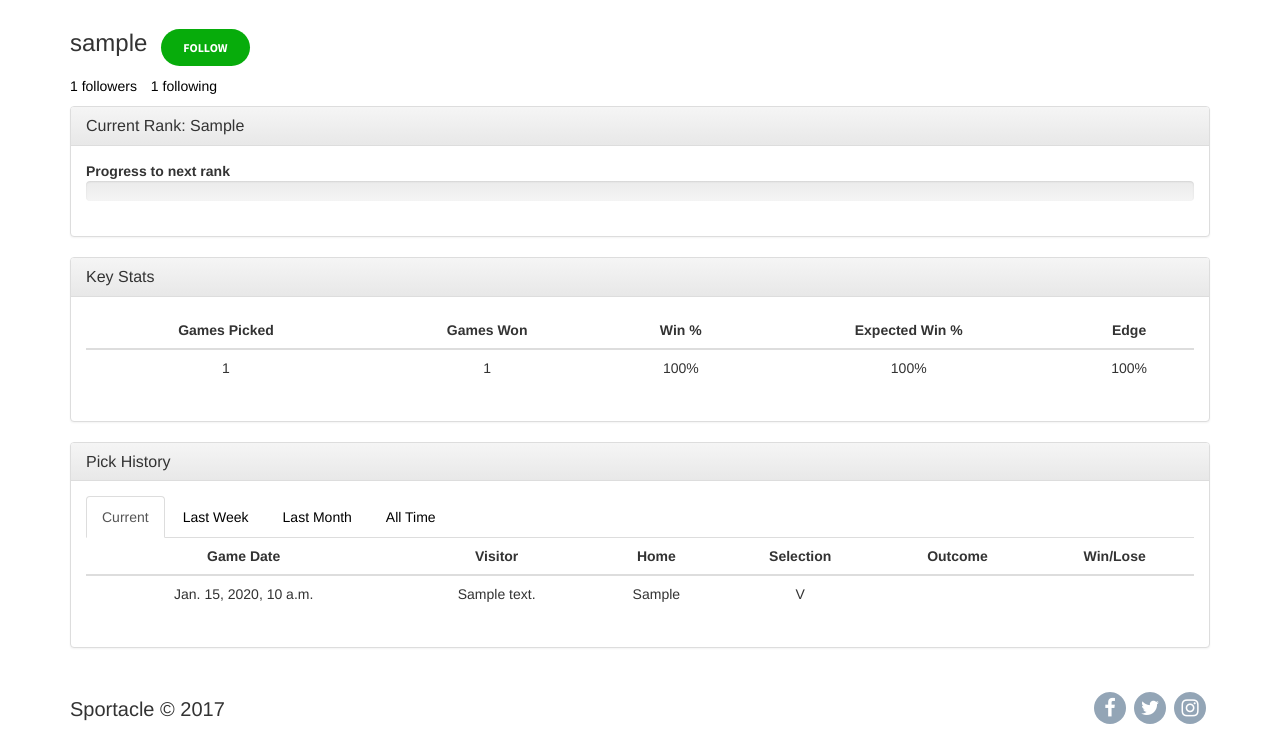
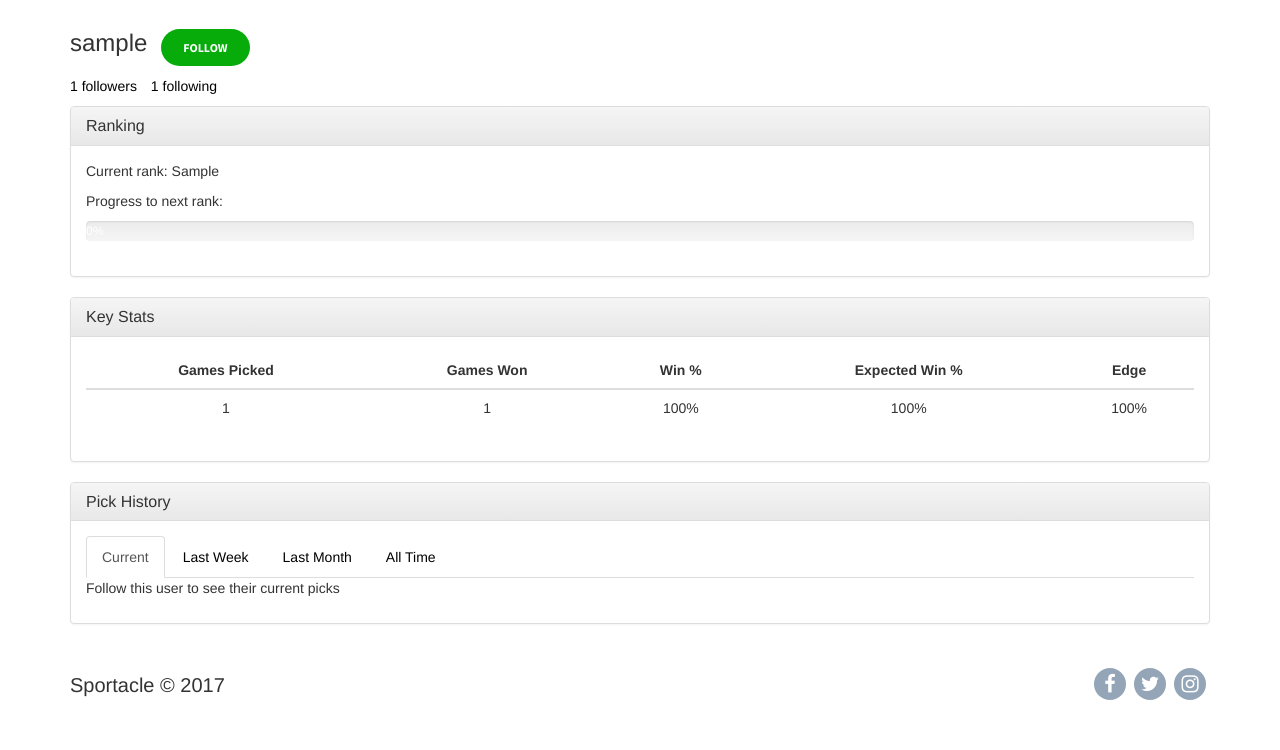
Before and after one commit to hartigan89/sportacle, a Django app: a page that uses templates/mysportacle/profile.html in a window 1280 px wide. Shown: the part 70-820 px from the top of the page. After the commit the page ends 770 px from the top, so only its background shows below. Run offline with Django 3.2, Linux system fonts and the light colour scheme; tables that the repository leaves empty hold one stand-in row (values such as "Sample post"); parts of the project's set-up code (start-up, migrations or seed data) failed here and were passed over; some libraries are stand-ins or nearby versions.

Commit message:
added SVP functionality, changed profile

```diff
--- a/leaderboard/models.py
+++ b/leaderboard/models.py
@@ -31,6 +31,16 @@ class Leaderboard(models.Model):
         return currRank
 
     @property
+    def isSVP(self):
+        tempRank = Rank.objects.filter(user=self.user).order_by('-updated')
+        if tempRank:
+            svp = tempRank[0].isSVP
+        else:
+            svp = False
+
+        return svp
+
+    @property
     def getWinRate(self):
         if self.numGames > 0:
             winRate = (float(self.gamesWon) / float(self.numGames))*100
--- a/ranker/admin.py
+++ b/ranker/admin.py
@@ -4,5 +4,6 @@ from .models import Rank
 class RankAdmin(admin.ModelAdmin):
     list_display = ['id', 'user', 'numGames', 'trueRank', 'smoothRank', 'rank', 'created', 'updated']
     list_filter = ['user', 'created', 'updated']
+    list_editable = ['trueRank', 'smoothRank', 'rank']
 
 admin.site.register(Rank, RankAdmin)
--- a/templates/mysportacle/profile.html
+++ b/templates/mysportacle/profile.html
@@ -31,10 +31,12 @@
             <div class="col-md-12">
                 <div class="panel panel-default">
                     <div class="panel-heading">
-                        <h3 class="panel-title">Current Rank: {{ leader.getRank }}</h3></div>
-                    <div class="panel-body"><strong>Progress to next rank</strong>
+                        <h3 class="panel-title">Ranking</h3></div>
+                    <div class="panel-body">
+                        <p>Current rank: {{ leader.getRank }}</p>
+                        <p>Progress to next rank:</p>
                         <div class="progress">
-                            <div class="progress-bar progress-bar-success" aria-valuenow="{{ progress }}" aria-valuemin="0" aria-valuemax="100" style="width:{{ progress }}%;"></div>
+                            <div class="progress-bar progress-bar-success" aria-valuenow="{{ progress }}" aria-valuemin="0" aria-valuemax="100" style="width:{{ progress }}%;">{{ progress }}%</div>
                         </div>
                     </div>
                 </div>
@@ -96,6 +98,7 @@
                             </ul>
                             <div class="tab-content">
                                 <div class="tab-pane active" role="tabpanel" id="tab-1">
+                                    {% if isFollowing or isOwn %}
                                         {% if current %}
                                             <div class="table-responsive">
                                                 <table class="table">
@@ -125,6 +128,9 @@
                                             </div>
                                         {% else %}
                                             <p>No picks to show</p>
+                                        {% endif %}
+                                    {% else %}
+                                        <p>Follow this user to see their current picks</p>
                                     {% endif %}
                                 </div>
                                 <div class="tab-pane" role="tabpanel" id="tab-2">
--- a/templates/mysportacle/relationships.html
+++ b/templates/mysportacle/relationships.html
@@ -23,6 +23,7 @@
                                             <th>Expected Win %</th>
                                             <th>Edge</th>
                                             <th>Rank</th>
+                                            <th>SVP</th>
                                         </tr>
                                     </thead>
                                     <tbody>
@@ -35,6 +36,11 @@
                                                 <td>{{ r.getExpRate|floatformat }}%</td>
                                                 <td>{{ r.formatEdge|floatformat }}%</td>
                                                 <td>{{ r.getRank }}</td>
+                                                <td>
+                                                    {% if r.isSVP %}
+                                                         <img src="{% static "base/img/verified.png"%}" style="width:24px;">
+                                                    {% endif %}
+                                                </td>
                                             </tr>
                                         {% endfor %}
                                     </tbody>
--- a/update_leaderboard.py
+++ b/update_leaderboard.py
@@ -2,7 +2,7 @@ import os
 import sys
 import django
 sys.path.append("/home/ubuntu/workspace/") #path to your settings file
-os.environ['DJANGO_SETTINGS_MODULE'] = 'sportacle.settings'
+os.environ['DJANGO_SETTINGS_MODULE'] = 'sportacle.settings.dev'
 django.setup()
 
 import datetime
--- a/update_odds.py
+++ b/update_odds.py
@@ -2,7 +2,7 @@ import os
 import sys
 import django
 sys.path.append("/home/ubuntu/workspace/") #path to your settings file
-os.environ['DJANGO_SETTINGS_MODULE'] = 'sportacle.settings'
+os.environ['DJANGO_SETTINGS_MODULE'] = 'sportacle.settings.dev'
 django.setup()
 
 from pytz import timezone
--- a/update_ranks.py
+++ b/update_ranks.py
@@ -2,7 +2,7 @@ import os
 import sys
 import django
 sys.path.append("/home/ubuntu/workspace/") #path to your settings file
-os.environ['DJANGO_SETTINGS_MODULE'] = 'sportacle.settings'
+os.environ['DJANGO_SETTINGS_MODULE'] = 'sportacle.settings.dev'
 django.setup()
 
 from ranker.ranker import getRank
--- a/update_results.py
+++ b/update_results.py
@@ -2,7 +2,7 @@ import os
 import sys
 import django
 sys.path.append("/home/ubuntu/workspace/") #path to your settings file
-os.environ['DJANGO_SETTINGS_MODULE'] = 'sportacle.settings'
+os.environ['DJANGO_SETTINGS_MODULE'] = 'sportacle.settings.dev'
 django.setup()
 
 from pinnacle_functions import getOdds, getSportID, getLeagueID, getFixtures, getLine, getResults
```
Also changed, not shown: templates/leaderboard/leaderboard.html (+19 -0 lines), static/base/img/verified.png (added). Lines whose indentation alone changed are shown as unchanged.
